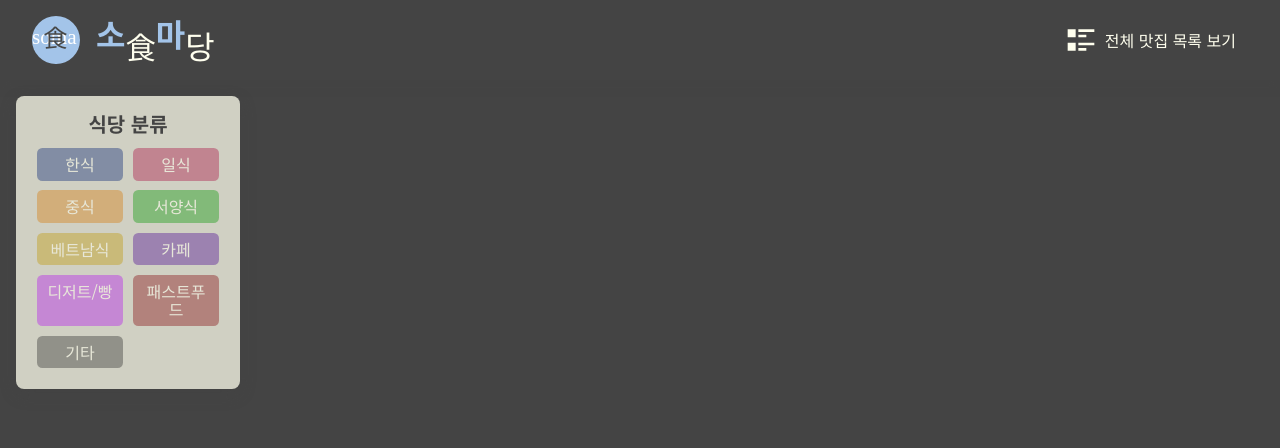
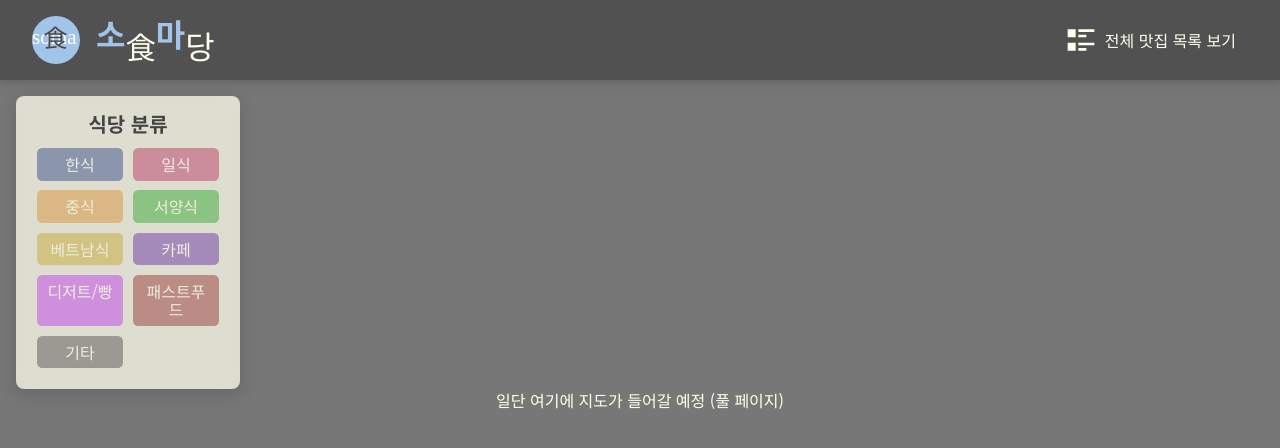
Before and after one commit to CChuYong/Sosik-Madang, a Vue app in the folder frontend/: page / in a window 1280 px wide. Shown: the top 448 px of the page. Built offline with nearby package versions, Linux system fonts and the light colour scheme; a web font is replaced by a local one.

Commit message:
temporary styling for map area

```diff
--- a/frontend/src/App.vue
+++ b/frontend/src/App.vue
@@ -18,4 +18,8 @@ export default {
 </script>
 
 <style lang="scss" scoped>
+#router-content {
+  width: 100%;
+  height: 100%;
+}
 </style>
--- a/frontend/src/components/MainMap.vue
+++ b/frontend/src/components/MainMap.vue
@@ -1,5 +1,5 @@
 <template>
-  <div></div>
+  <div>일단 여기에 지도가 들어갈 예정 (풀 페이지)</div>
 </template>
 
 <script>
--- a/frontend/src/pages/HomePage.vue
+++ b/frontend/src/pages/HomePage.vue
@@ -21,6 +21,12 @@ export default {
 #map {
   width: 100%;
   height: 100%;
+
+  //temp
+  display: flex;
+  justify-content: center;
+  align-items: center;
+  background-color: lighten($body-background-color, 20%);
 }
 
 #map-controls {
```
